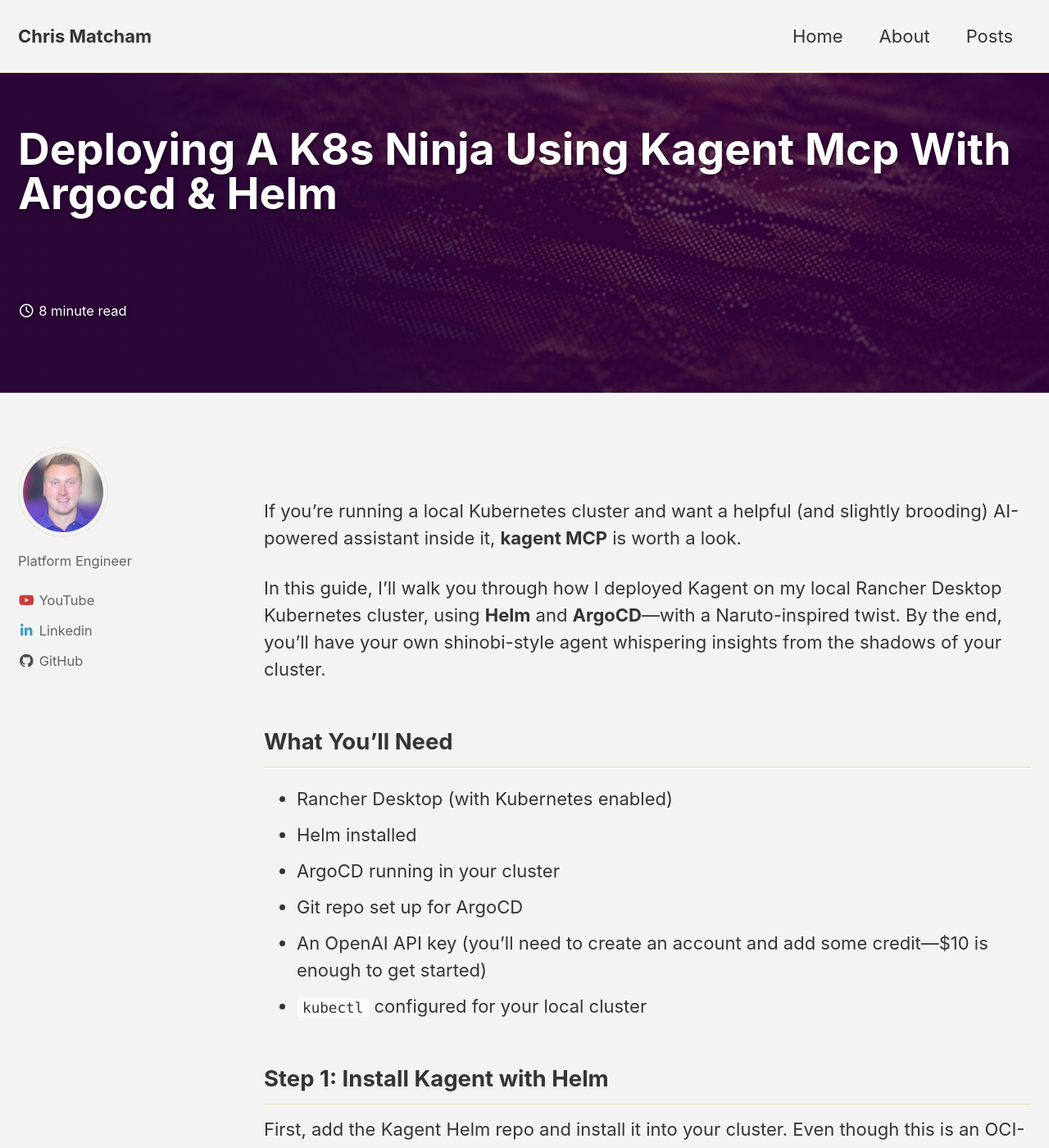
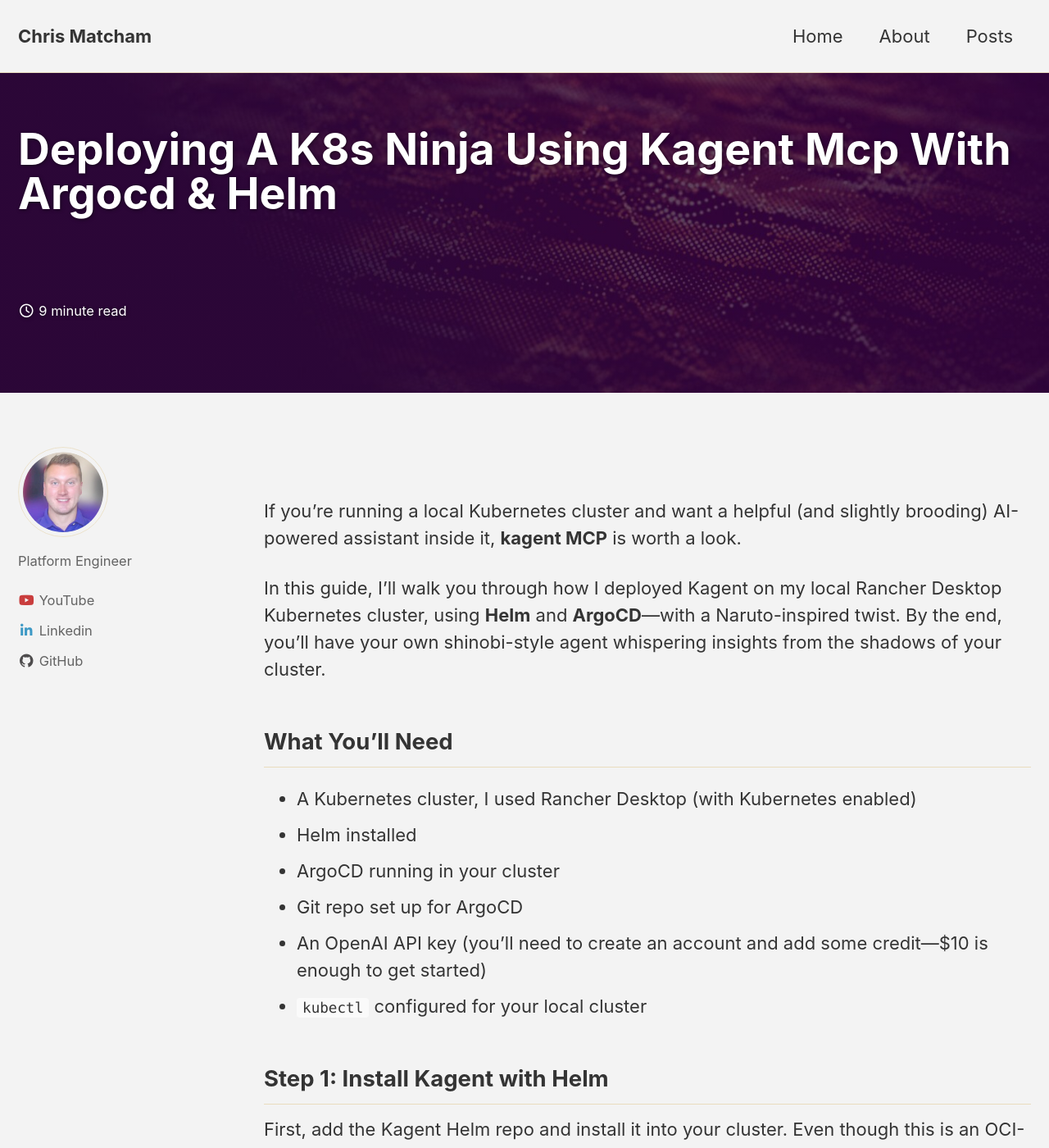
Before and after one commit to Matcham89/chrismatcham-dev, a Jekyll site: the page built from _posts/2025-05-05-Deploying-a-K8S-ninja-using-kagent-MCP-with-ArgoCD-&-Helm.md, in a window 1280 px wide and 1400 px high. Shown: the whole window at 82% size. Built offline with Jekyll 4.4.1, drawn with Linux system fonts in a browser that asks for light colours; cached includes are drawn as plain includes.

```diff
--- a/_posts/2025-05-05-Deploying-a-K8S-ninja-using-kagent-MCP-with-ArgoCD-&-Helm.md
+++ b/_posts/2025-05-05-Deploying-a-K8S-ninja-using-kagent-MCP-with-ArgoCD-&-Helm.md
@@ -19,7 +19,7 @@ In this guide, I’ll walk you through how I deployed Kagent on my local Rancher
 
 ## What You’ll Need
 
-- Rancher Desktop (with Kubernetes enabled)
+- A Kubernetes cluster, I used Rancher Desktop (with Kubernetes enabled)
 - Helm installed
 - ArgoCD running in your cluster
 - Git repo set up for ArgoCD
```
